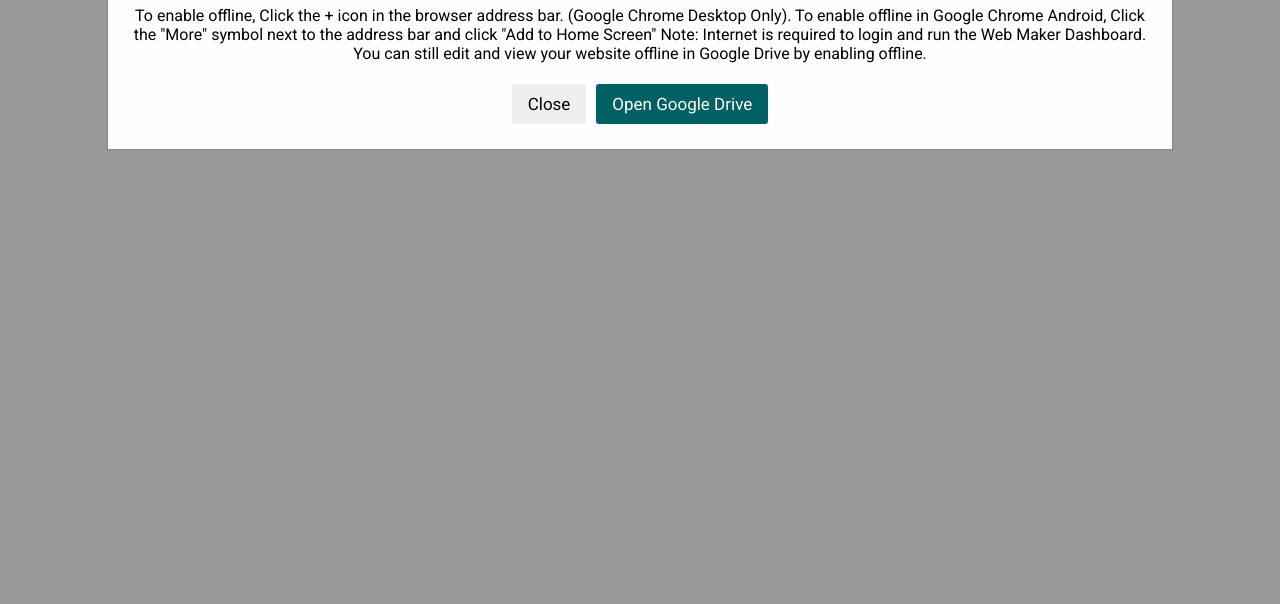
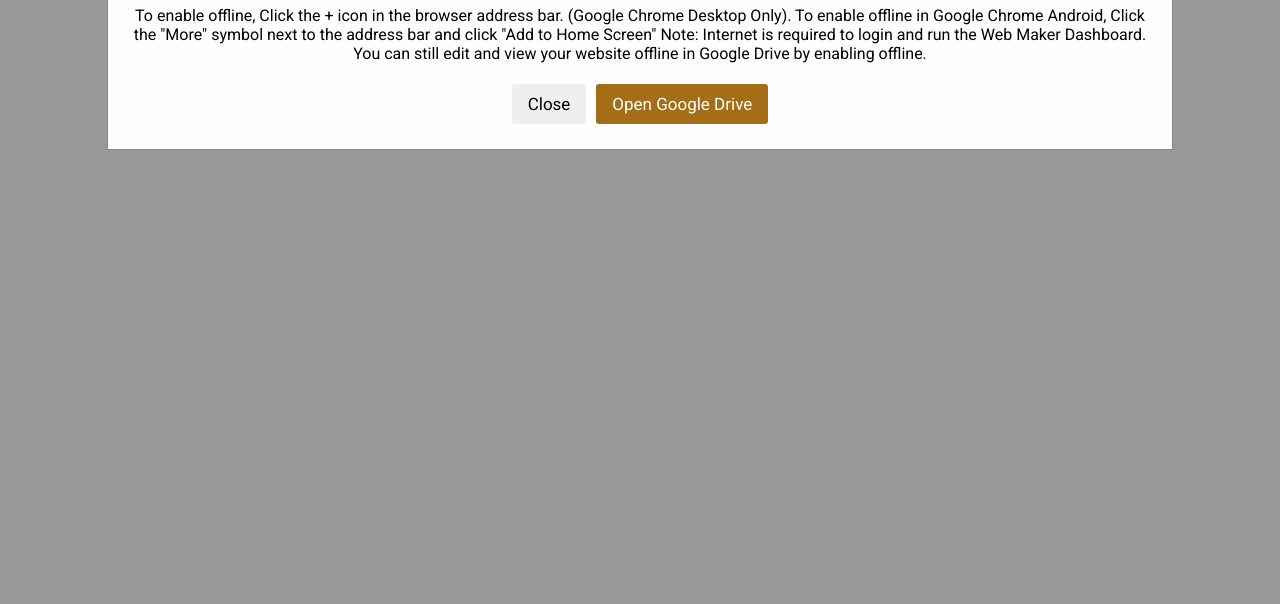
Before and after one commit to Web-Maker-Dashboard/Snooring-Bear-Inn-App, a plain HTML site: page install.html in a window 1280 px wide. Shown: the part 196-800 px from the top of the page. Drawn offline with Linux system fonts and the light colour scheme.

Commit message:
Update install.html

```diff
--- a/install.html
+++ b/install.html
@@ -32,7 +32,7 @@
   border-radius: 3px;
   }
   .theme {
-  background-color: #006064; /* Red */
+  background-color: #a36e17; /* Red */
     color: white;
 
   }
```
